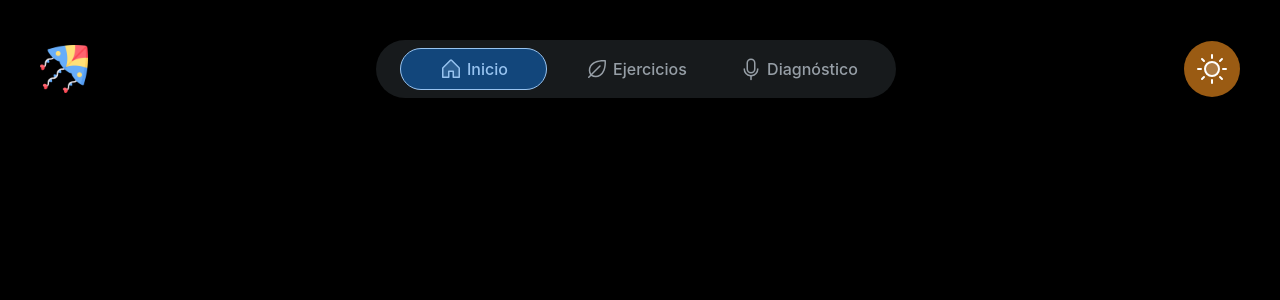
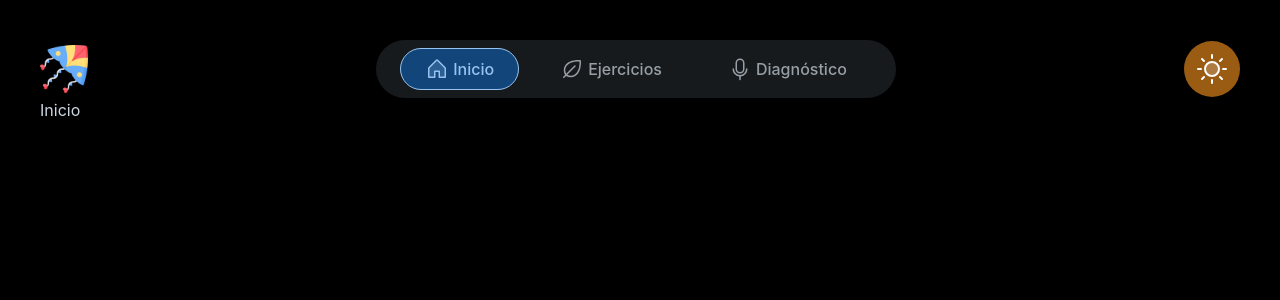
Before and after one commit to Udg-proyecto-Papalote/Papalote, a React (Vite) app: page / in a window 1280 px wide. Shown: the top 300 px of the page. Built offline with nearby package versions, Linux system fonts and the light colour scheme.

Commit message:
Router seteado, lo básico owo

```diff
--- a/src/App.jsx
+++ b/src/App.jsx
@@ -1,10 +1,21 @@
 import { Grid } from '@mui/joy'
 import { ExtendedNavBar } from './components/ExtendedNavBar'
+import { Route, Routes } from 'react-router-dom'
+import { Inicio } from './pages/Inicio'
+import { Diagnostico } from './pages/Diagnostico'
+import { Ejercicios } from './pages/Ejercicios'
 
 function App() {
 	return (
 		<Grid width='100%'>
 			<ExtendedNavBar />
+			<Grid>
+				<Routes>
+					<Route path='/' element={<Inicio />} />
+					<Route path='/ejercicios' element={<Ejercicios />} />
+					<Route path='/diagnostico' element={<Diagnostico />} />
+				</Routes>
+			</Grid>
 		</Grid>
 	)
 }
--- a/src/components/NavBar.jsx
+++ b/src/components/NavBar.jsx
@@ -20,19 +20,22 @@ export default function NavBar() {
             name: 'Inicio',
             icon: <House size={iconSize} />,
             selected: <House weight='duotone' size={iconSize} />,
-            color: 'primary'
+            color: 'primary',
+            link: '/'
         },
         {
             name: 'Ejercicios',
             icon: <Leaf size={iconSize} />,
             selected: <Leaf weight='duotone' size={iconSize} />,
-            color: 'success'
+            color: 'success',
+            link: '/ejercicios'
         },
         {
             name: 'Diagnóstico',
             icon: <Microphone size={iconSize} />,
             selected: <Microphone weight='duotone' size={iconSize} />,
-            color: 'warning'
+            color: 'warning',
+            link: '/diagnostico'
         }
     ]
 
--- a/src/components/NavBarTab.jsx
+++ b/src/components/NavBarTab.jsx
@@ -1,13 +1,15 @@
 import { ListItemDecorator, Tab, useTheme, tabClasses } from "@mui/joy"
 import { useMediaQuery } from "@mui/material";
 import PropTypes from "prop-types";
+import { Link } from "react-router-dom";
 
 
-export const NavBarTab = ({ isSelected, selected, icon, color, name }) => {
+export const NavBarTab = ({ isSelected, selected, icon, color, name, link }) => {
     const theme = useTheme();
     const isMobile = useMediaQuery(theme.breakpoints.down('sm'));
 
     return (
+        <Link to={link} style={{ textDecoration: 'none' }}>
             <Tab
                 disableIndicator
                 orientation={isMobile ? 'vertical' : 'horizontal'}
@@ -31,6 +33,7 @@ export const NavBarTab = ({ isSelected, selected, icon, color, name }) => {
                 </ListItemDecorator>
                 {!isMobile && name}
             </Tab>
+        </Link>
     )
 }
 
@@ -42,4 +45,5 @@ NavBarTab.propTypes = {
     icon: PropTypes.node,
     color: PropTypes.string,
     name: PropTypes.string,
+    link: PropTypes.string
 }
--- a/src/main.jsx
+++ b/src/main.jsx
@@ -2,10 +2,12 @@ import React from 'react'
 import ReactDOM from 'react-dom/client'
 import App from './App.jsx'
 import { CssBaseline, CssVarsProvider, Grid, extendTheme } from '@mui/joy'
+import { BrowserRouter } from 'react-router-dom'
 
-const theme = extendTheme({ cssVarPrefix: 'demo'})
+const theme = extendTheme({ cssVarPrefix: 'demo' })
 ReactDOM.createRoot(document.getElementById('root')).render(
 	<React.StrictMode>
+		<BrowserRouter>
 			<CssVarsProvider
 				defaultMode='dark'
 				theme={theme}
@@ -16,5 +18,6 @@ ReactDOM.createRoot(document.getElementById('root')).render(
 					<App />
 				</Grid>
 			</CssVarsProvider>
+		</BrowserRouter>
 	</React.StrictMode>
 )
--- /dev/null
+++ b/src/pages/Diagnostico.jsx
@@ -0,0 +1,7 @@
+
+
+export const Diagnostico = () => {
+    return (
+        <div>Diagnostico</div>
+    )
+}
--- /dev/null
+++ b/src/pages/Ejercicios.jsx
@@ -0,0 +1,6 @@
+
+export const Ejercicios = () => {
+	return (
+		<div>Inicio</div>
+	)
+}
--- /dev/null
+++ b/src/pages/Inicio.jsx
@@ -0,0 +1,6 @@
+
+export const Inicio = () => {
+    return (
+        <div>Inicio</div>
+    )
+}
```
Lines whose indentation alone changed are shown as unchanged.
